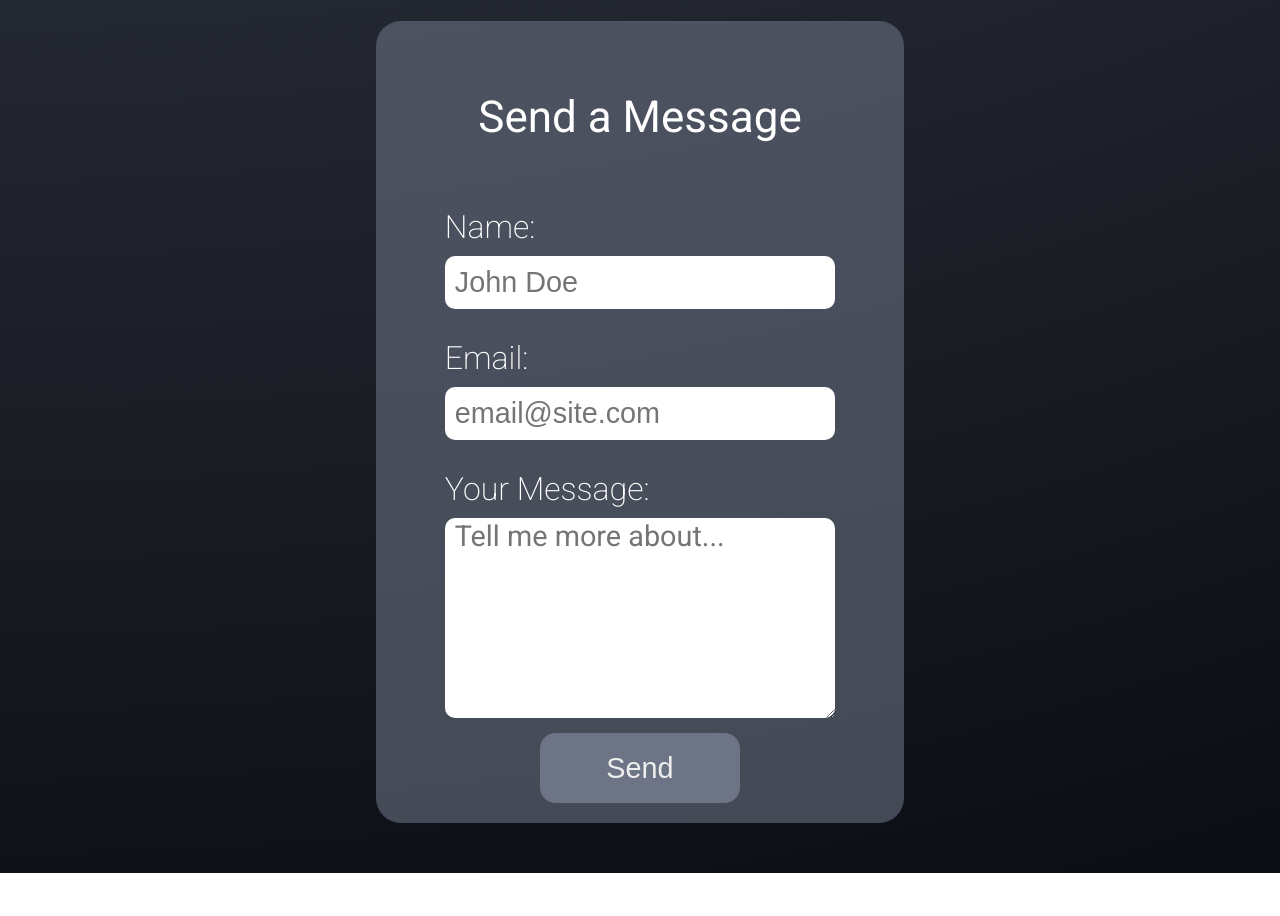
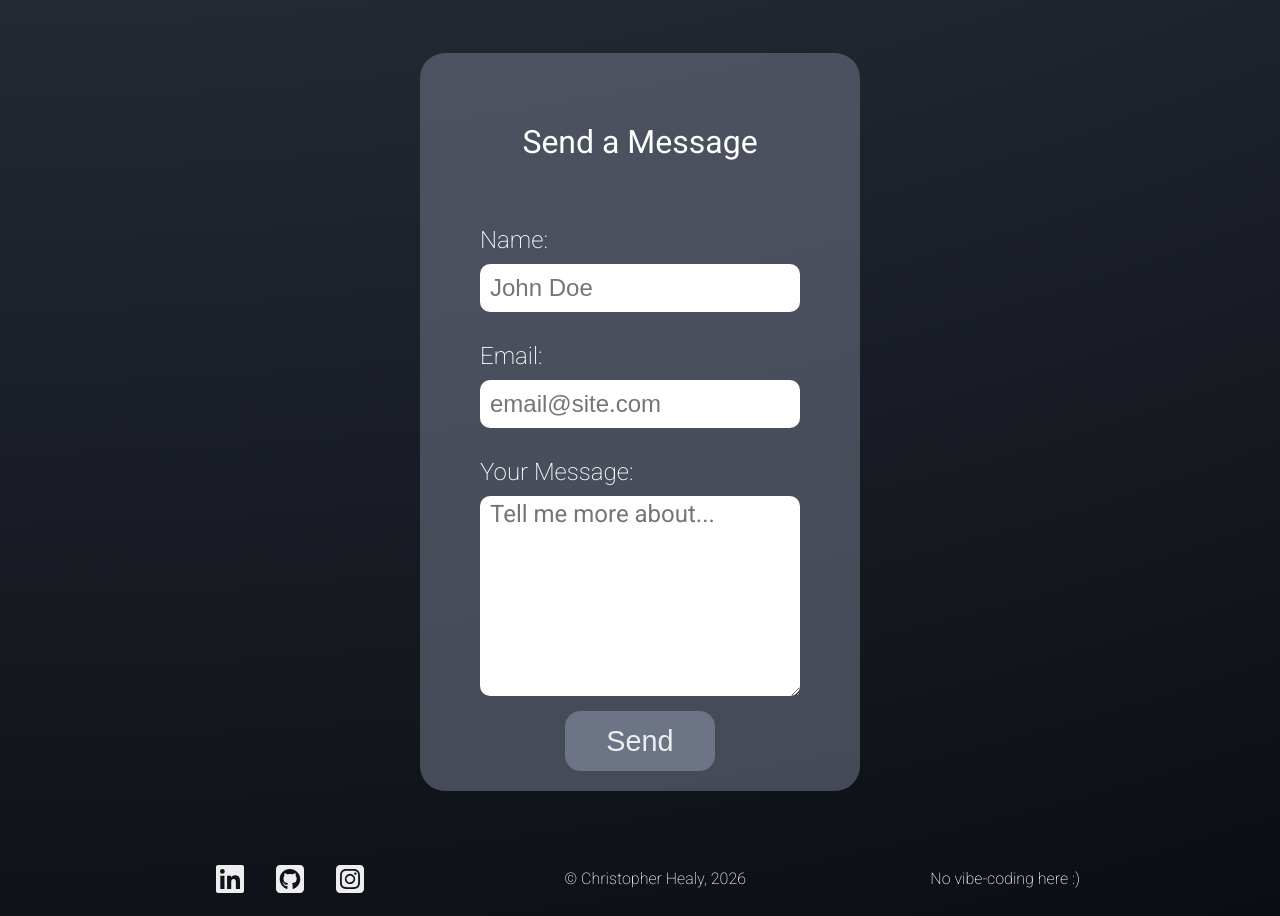
Before and after one commit to chealy90/christopherhealy.dev, a React (Create React App) app: page / in a window 1280 px wide. Shown: the part 3080-3996 px from the top of the page. Before the commit the page ends 3953 px from the top, so only its background shows below. Built offline with nearby package versions, Linux system fonts and the light colour scheme.

Commit message:
feat: create footer

```diff
--- a/package.json
+++ b/package.json
@@ -3,6 +3,7 @@
   "version": "0.1.0",
   "private": true,
   "dependencies": {
+    "@fortawesome/free-brands-svg-icons": "^7.3.1",
     "@fortawesome/free-solid-svg-icons": "^7.2.0",
     "@fortawesome/react-fontawesome": "^3.3.1",
     "@testing-library/dom": "^10.4.1",
--- a/src/App.js
+++ b/src/App.js
@@ -3,6 +3,7 @@ import Header from './components/Header';
 import About from './components/About';
 import Experience from './components/Experience';
 import Contact from './components/Contact';
+import Footer from './components/Footer';
 import './App.css';
 
 function App() {
@@ -12,6 +13,7 @@ function App() {
       <About />
       <Experience />
       <Contact />
+      <Footer />
     </div>
   );
 }
--- a/src/components/Contact.js
+++ b/src/components/Contact.js
@@ -1,6 +1,6 @@
 import { useState } from "react"
 import { FontAwesomeIcon } from "@fortawesome/react-fontawesome"
-import { faPhone } from "@fortawesome/free-solid-svg-icons"
+import { faPhone, faCircleCheck } from "@fortawesome/free-solid-svg-icons"
 
 
 import "../styles/Contact.css"
@@ -8,6 +8,8 @@ import FormGroup from "./FormGroup"
 
 function Contact() {
     const [formData, setFormData] = useState({})
+    const [submitted, setSubmitted] = useState(false)
+    const [submitError, setSubmitError] = useState({})
 
     const handleFormUpdate = (e) => {
         setFormData(() => ({ ...formData, [e.target.name]: e.target.value }))
@@ -29,11 +31,14 @@ function Contact() {
 
 
                 <p className="contact-call-to-action">Want to know more?</p>
+                {
+                    !submitted ?
                     <div className="contact-form-container">
                         <form
                             action="https://formspree.io/f/mdaqoykd"
                             method="post"
-                        onSubmit={e=>handleSend(e)}
+                            onSubmit={e => handleSend(e)}
+                            target="_blank"
                         >
                             <h3>Send a Message</h3>
                             <FormGroup
@@ -67,7 +72,13 @@ function Contact() {
 
                             <button type="submit">Send</button>
                         </form>
+                    </div> :
+                    <div className="form-submit-success">
+                        <FontAwesomeIcon icon={faCircleCheck} />
+                        <p>Your message has been sent.</p>
                     </div>
+                }
+
             </div>
 
         </section>
--- /dev/null
+++ b/src/components/Footer.js
@@ -0,0 +1,38 @@
+import FooterLink from "./FooterLink"
+import {
+  faLinkedin,
+  faSquareGithub,
+  faSquareInstagram,
+} from "@fortawesome/free-brands-svg-icons";
+
+import "../styles/Footer.css"
+
+function Footer(){
+
+
+    return (
+        <footer>
+            <ul className="footer-links-list">
+                <FooterLink
+                    href="https://www.linkedin.com/in/christopher-healy-ie"
+                    icon={faLinkedin}
+                />
+
+                <FooterLink
+                    href="https://github.com/chealy90"
+                    icon={faSquareGithub}
+                />
+
+                <FooterLink
+                    href="https://www.instagram.com/christopher_hly/"
+                    icon={faSquareInstagram}
+                />
+            </ul>
+
+                <p>© Christopher Healy, {new Date().getFullYear()}</p>
+                <p>No vibe-coding here :)</p>
+        </footer>
+    )
+}
+
+export default Footer
--- /dev/null
+++ b/src/components/FooterLink.js
@@ -0,0 +1,14 @@
+import { FontAwesomeIcon } from "@fortawesome/react-fontawesome"
+
+
+function FooterLink(props){
+
+
+    return (
+        <a href={props.href} target="_blank" className="footer-link">
+            <FontAwesomeIcon icon={props.icon} size="2x" color="#eee"/>
+        </a>
+    )
+}
+
+export default FooterLink
--- a/src/jobData.json
+++ b/src/jobData.json
@@ -23,7 +23,7 @@
         "startDate": "Jan 2026",
         "endDate": "May 2026",
         "keyPoints": [
-            "Took charge of several key features in the <a href='https://shotarc.com'>ShotArc</a> application.",
+            "Took charge of the development of several key features in the <a href='https://shotarc.com'>ShotArc</a> application.",
             "Developed the cloud infrastructure required to host the application on AWS.",
             "Integrated 3rd party emailing services into the app to streamline secure and intuitive verification and password management."
         ],
--- a/src/styles/Contact.css
+++ b/src/styles/Contact.css
@@ -24,7 +24,7 @@
 
 .contact-form-container {
     background-color: #6d748692;
-    width: 60%;
+    width: 50%;
     margin: 50px auto;
     padding: 20px;
     display: flex;
@@ -44,7 +44,7 @@
 
 
 .contact-form-container form h3 {
-    font-size: 2.75rem;
+    font-size: 2rem;
     margin-block: 50px;
     font-weight: 400;
 }
--- /dev/null
+++ b/src/styles/Footer.css
@@ -0,0 +1,23 @@
+footer {
+    width: 100%;
+    min-height: 75px;
+    display: flex;
+    flex-direction: row;
+    justify-content: space-between;
+    align-items: center;
+    color: #eee;
+    padding-inline: 200px;
+}
+
+.footer-links-list > *{
+    margin-inline: 10px;
+}
+
+.footer-text-info {
+    display: flex;
+
+}
+
+.footer-text-info > * {
+    margin-inline: 20px;
+}
--- a/src/styles/FormGroup.css
+++ b/src/styles/FormGroup.css
@@ -12,11 +12,11 @@
 }
 
 .formGroup label {
-    font-size: 2rem;
+    font-size: 1.5rem;
 }
 
 .formGroup input, .formGroup textarea {
-    font-size: 1.8rem;
+    font-size: 1.5rem;
     width: 100%;
     line-height: 1.1rem;
     padding: 10px 10px;
@@ -31,8 +31,8 @@
 }
 
 button {
-    width: 200px;
-    height: 70px;
+    width: 150px;
+    height: 60px;
     font-size: 1.8rem;
     background-color: #6d7486;
     color: #eee;
```
Also changed, not shown: 1 other file (tests, documents, lock files or other folders). Lines whose indentation alone changed are shown as unchanged.
